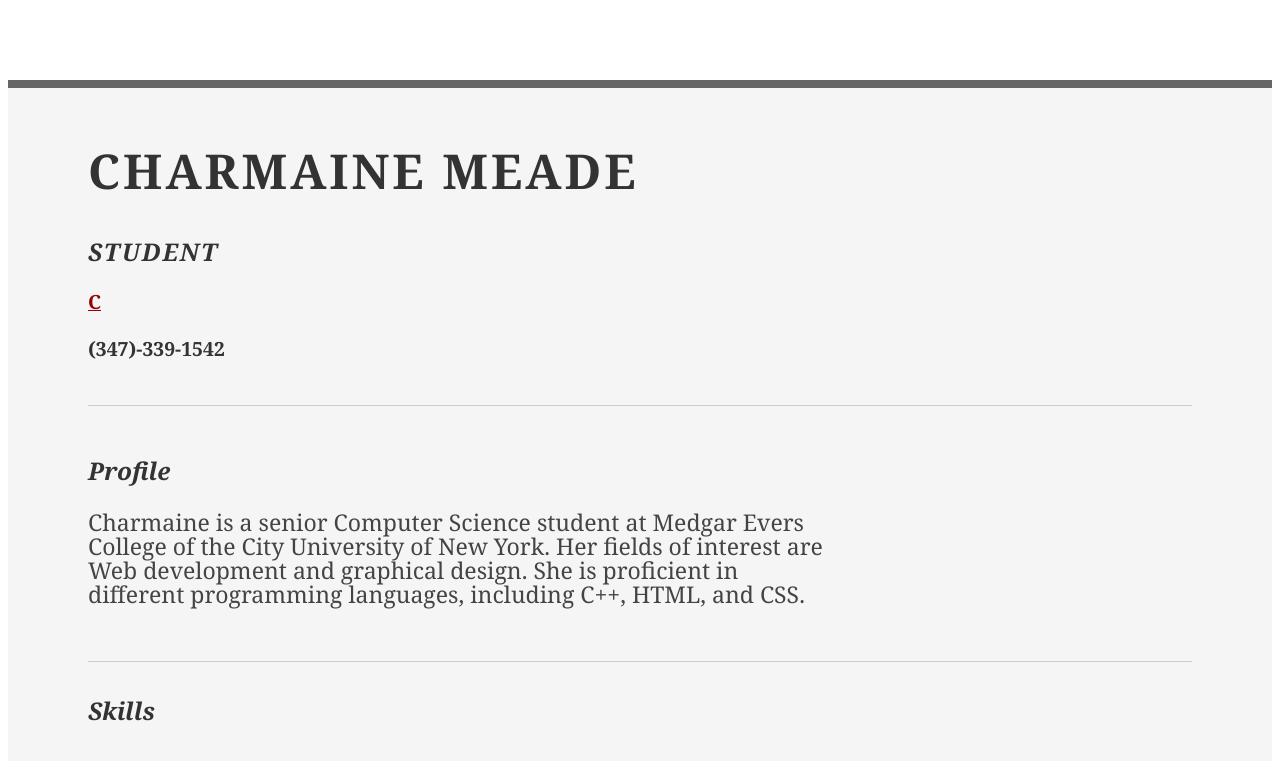
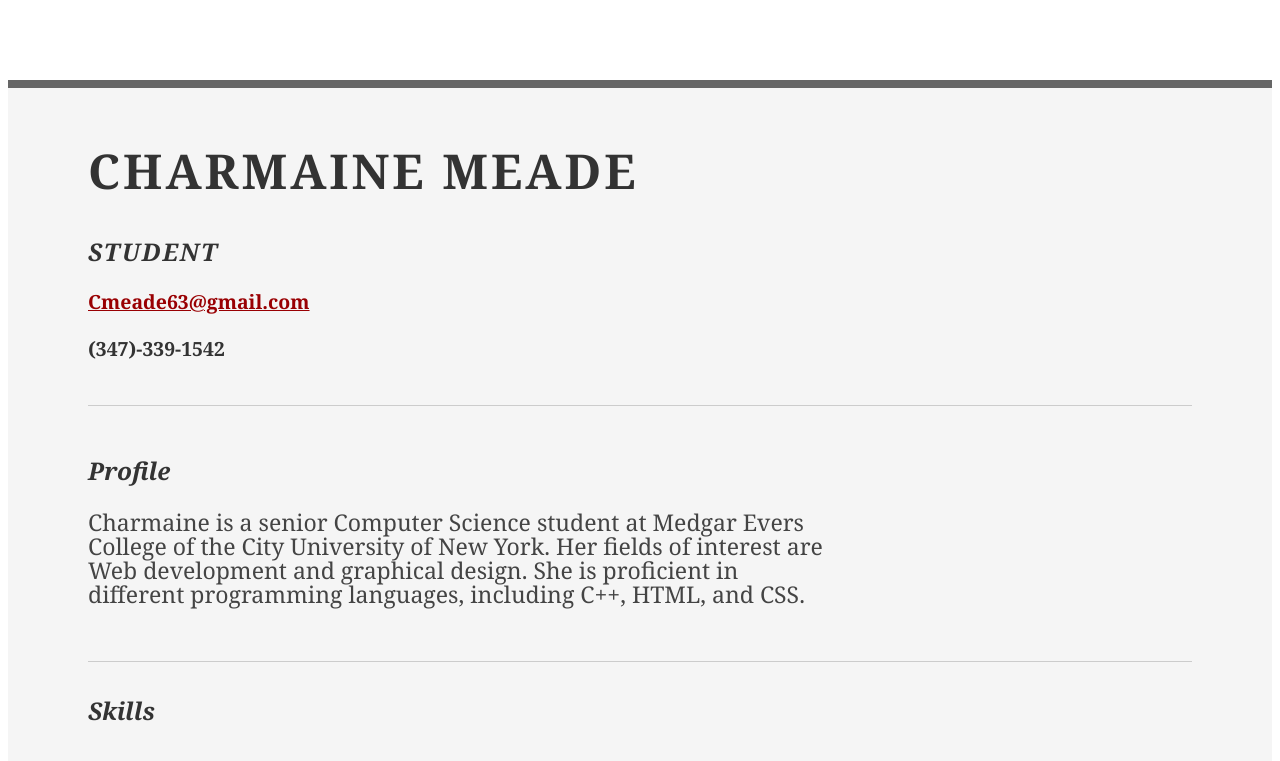
Before and after one commit to Pat1210/Pat1210.github.io, a plain HTML site: page index.html in a window 1280 px wide. Shown: the top 761 px of the page. Drawn offline with Linux system fonts and the light colour scheme; a small style sheet from the web is missing.

Commit message:
Update index.html

```diff
--- a/index.html
+++ b/index.html
@@ -26,7 +26,7 @@
 
 				<div class="yui-u">
 					<div class="contact-info">
-						<h3><a href="cmeade63@gmail.com">C</a></h3>
+						<h3><a href="cmeade63@gmail.com">Cmeade63@gmail.com</a></h3>
 						<h3>(347)-339-1542</h3>
 					</div><!--// .contact-info -->
 				</div>
```
